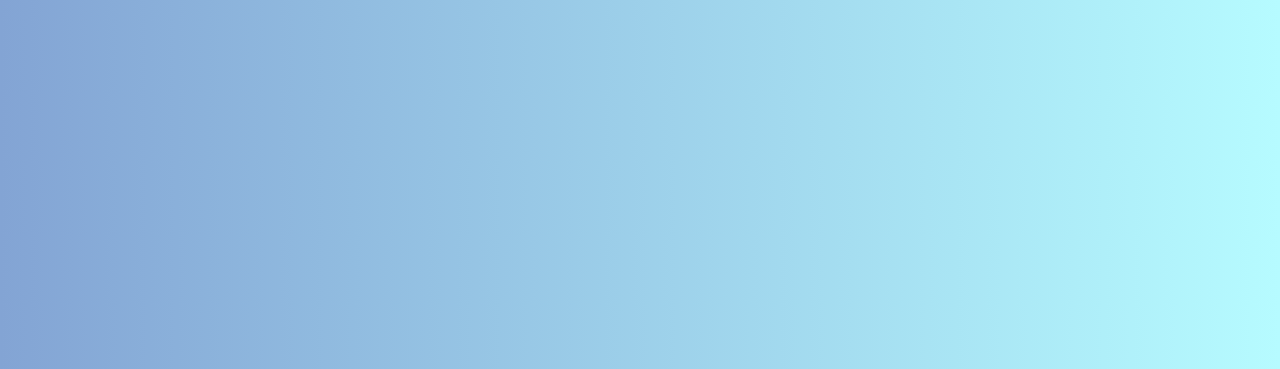
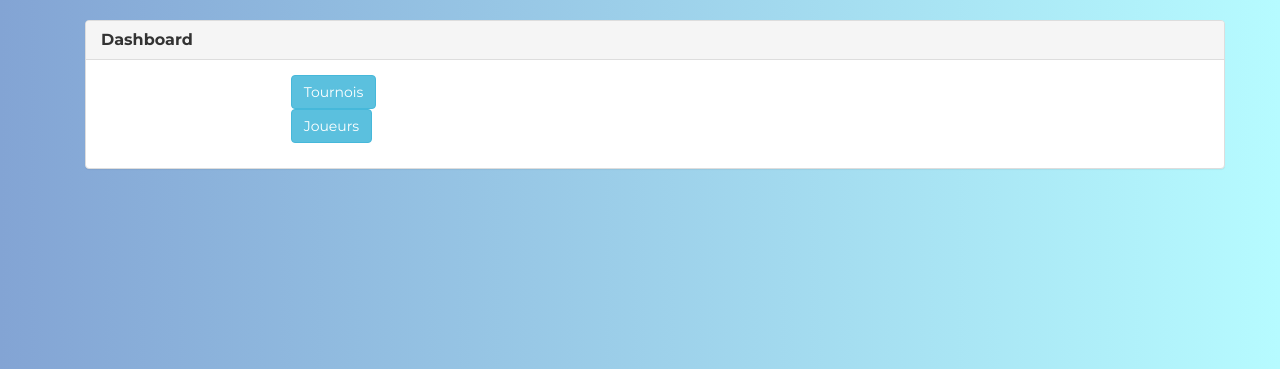
Before and after one commit to colingdc/jeudelorgue, a Flask app: page /index in a window 1280 px wide. Shown: the part 51-420 px from the top of the page. Run offline with Flask 2, Linux system fonts and the light colour scheme; a user stored in the database is signed in; data that the repository does not hold is empty; parts of the project's set-up code (start-up, migrations or seed data) failed here and were passed over; some libraries are stand-ins or nearby versions.

Commit message:
As a user I can see the list of participants in a given tournament

```diff
--- a/app/models.py
+++ b/app/models.py
@@ -1,6 +1,7 @@
 # -*- coding: utf-8 -*-
 
 import datetime
+import pandas as pd
 from flask import current_app
 from flask_login import UserMixin, AnonymousUserMixin
 from itsdangerous import TimedJSONWebSignatureSerializer as Serializer
@@ -17,6 +18,8 @@ class User(UserMixin, db.Model):
     role_id = db.Column(db.Integer, db.ForeignKey('roles.id'))
     email = db.Column(db.String(120), index = True, unique = True)
     password_hash = db.Column(db.String(128))
+
+    participants = db.relationship("Participant", backref = "user", lazy = "dynamic")
 
     def __repr__(self):
         return "<User %r>" % self.username
@@ -45,6 +48,9 @@ class User(UserMixin, db.Model):
 
     def is_administrator(self):
         return self.can(Permission.ADMINISTER)
+
+    def is_manager(self):
+        return self.can(Permission.MANAGE_TOURNAMENT)
 
     def generate_confirmation_token(self, expiration = 3600):
         s = Serializer(current_app.config["SECRET_KEY"], expiration)
@@ -137,7 +143,7 @@ class TournamentStatus:
 
 
 class Tournament(db.Model):
-    __tablename__ = "tournament"
+    __tablename__ = "tournaments"
     id = db.Column(db.Integer, primary_key = True)
     created_at = db.Column(db.DateTime, default = datetime.datetime.now)
     deleted_at = db.Column(db.Boolean, default = None)
@@ -148,15 +154,41 @@ class Tournament(db.Model):
     ended_at = db.Column(db.DateTime, default = None)
     status = db.Column(db.Integer, default = TournamentStatus.CREATED)
 
+    participants = db.relationship("Participant", backref = "tournament", lazy = "dynamic")
+
     def is_open_to_registration(self):
         return self.status == TournamentStatus.REGISTRATION_OPEN
 
     def is_visible(self):
         return self.status >= TournamentStatus.REGISTRATION_OPEN
 
+    def get_participants(self):
+        query = (User.query
+                 .with_entities(User.username, User.created_at)
+                 .join(Participant)
+                 .filter(Tournament.id == self.id)
+                 .all())
+        df = pd.DataFrame(query)
+
+        try:
+            df.columns = [u"Pseudo", u"Date d'inscription"]
+        except ValueError:
+            df = pd.DataFrame(columns = [u"Pseudo", u"Date d'inscription"])
+        return df
+
+
+class Participant(db.Model):
+    __tablename__ = "participants"
+    id = db.Column(db.Integer, primary_key = True)
+    created_at = db.Column(db.DateTime, default = datetime.datetime.now)
+    deleted_at = db.Column(db.Boolean, default = None)
+
+    tournament_id = db.Column(db.Integer, db.ForeignKey('tournaments.id'))
+    user_id = db.Column(db.Integer, db.ForeignKey('users.id'))
+
 
 class Player(db.Model):
-    __tablename__ = "player"
+    __tablename__ = "players"
     id = db.Column(db.Integer, primary_key = True)
     created_at = db.Column(db.DateTime, default = datetime.datetime.now)
     deleted_at = db.Column(db.Boolean, default = None)
--- a/app/templates/auth/signup.html
+++ b/app/templates/auth/signup.html
@@ -45,6 +45,12 @@
 
                         <div class="form-group">
                             <button class="btn btn-success" type="submit">Valider</button>
+                            <span class="pull-right">
+                                Déjà inscrit ?
+                                <a href="{{ url_for('auth.login') }}">
+                                    Me connecter
+                                </a>
+                            </span>
                         </div>
 
                     </div>
--- a/app/templates/base.html
+++ b/app/templates/base.html
@@ -52,6 +52,27 @@
                     </a>
                 </li>
                 {% endif %}
+                {% if current_user.is_manager() %}
+                <li class="dropdown">
+                    <a href="#" class="dropdown-toggle" data-toggle="dropdown">Admin <b class="caret"></b></a>
+                    <ul class="dropdown-menu">
+                        <li>
+                            <a href="{{ url_for('admin.dashboard') }}">
+                                <span class="fa fa-user" aria-hidden="true"></span>
+                                Dashboard
+                            </a>
+                        </li>
+                        <li>
+                            <a href="{{ url_for('tournament.view_tournaments') }}">
+                                <span class="fa fa-grid" aria-hidden="true"></span>
+                                Tournois
+                            </a>
+                        </li>
+                    </ul>
+                </li>
+
+                {% endif %}
+
             </ul>
             <ul class="nav navbar-nav navbar-right">
                 <li>
--- a/app/templates/main/index.html
+++ b/app/templates/main/index.html
@@ -2,5 +2,32 @@
 
 {% block content %}
 
+<div class="container">
+    <div class="panel panel-default">
+
+        <div class="panel-heading">
+            <h3 class="panel-title"><strong>Dashboard</strong></h3>
+        </div>
+
+        <div class="panel-body">
+            <div class="row">
+                <ul class="col-md-8 col-md-offset-2">
+                    <li>
+                        <a class="btn btn-info"
+                           href="{{ url_for('tournament.view_tournaments') }}">
+                            Tournois
+                        </a>
+                    </li>
+                    <li>
+                        <a class="btn btn-info"
+                           href="{{ url_for('player.view_players') }}">
+                            Joueurs
+                        </a>
+                    </li>
+                </ul>
+            </div>
+        </div>
+    </div>
+</div>
 
 {% endblock %}
--- a/app/templates/tournament/create_tournament.html
+++ b/app/templates/tournament/create_tournament.html
@@ -34,10 +34,10 @@
                                 {{ form.number_rounds.errors[0] }}
                         </div>
 
-                        <div class="form-group date {% if form.start_date.errors %} has-error {% endif %}">
+                        <div class="form-group {% if form.start_date.errors %} has-error {% endif %}">
                             {{form.start_date.label()}}
-                            <div class="input-group">
-                                {{ form.start_date(class="form-control", id="datetimepicker") }}
+                            <div class="input-group date" id="datetimepicker">
+                                {{ form.start_date(class="form-control") }}
                                 <span class="input-group-addon">
                                     <span class="fa fa-calendar"></span>
                                 </span>
--- a/app/tournament/views.py
+++ b/app/tournament/views.py
@@ -1,6 +1,7 @@
 # -*- coding: utf-8 -*-
 
 from flask import render_template, redirect, request, flash, url_for, current_app
+from flask_login import login_required
 
 from . import bp
 from .forms import CreateTournamentForm, EditTournamentForm
@@ -52,7 +53,7 @@ def edit_tournament(tournament_id):
 
 
 @bp.route("/<tournament_id>")
-@manager_required
+@login_required
 def view_tournament(tournament_id):
     tournament = Tournament.query.get_or_404(tournament_id)
     title = u"Tournoi {}".format(tournament.name)
@@ -61,7 +62,7 @@ def view_tournament(tournament_id):
 
 
 @bp.route("/")
-@manager_required
+@login_required
 def view_tournaments():
     title = "Tournois"
     page = request.args.get("page", 1, type = int)
```
Also changed, not shown: app/templates/tournament/edit_tournament.html (+7 -6 lines), app/templates/tournament/view_tournament.html (+19 -0 lines), app/templates/tournament/view_tournaments.html (+18 -3 lines).
